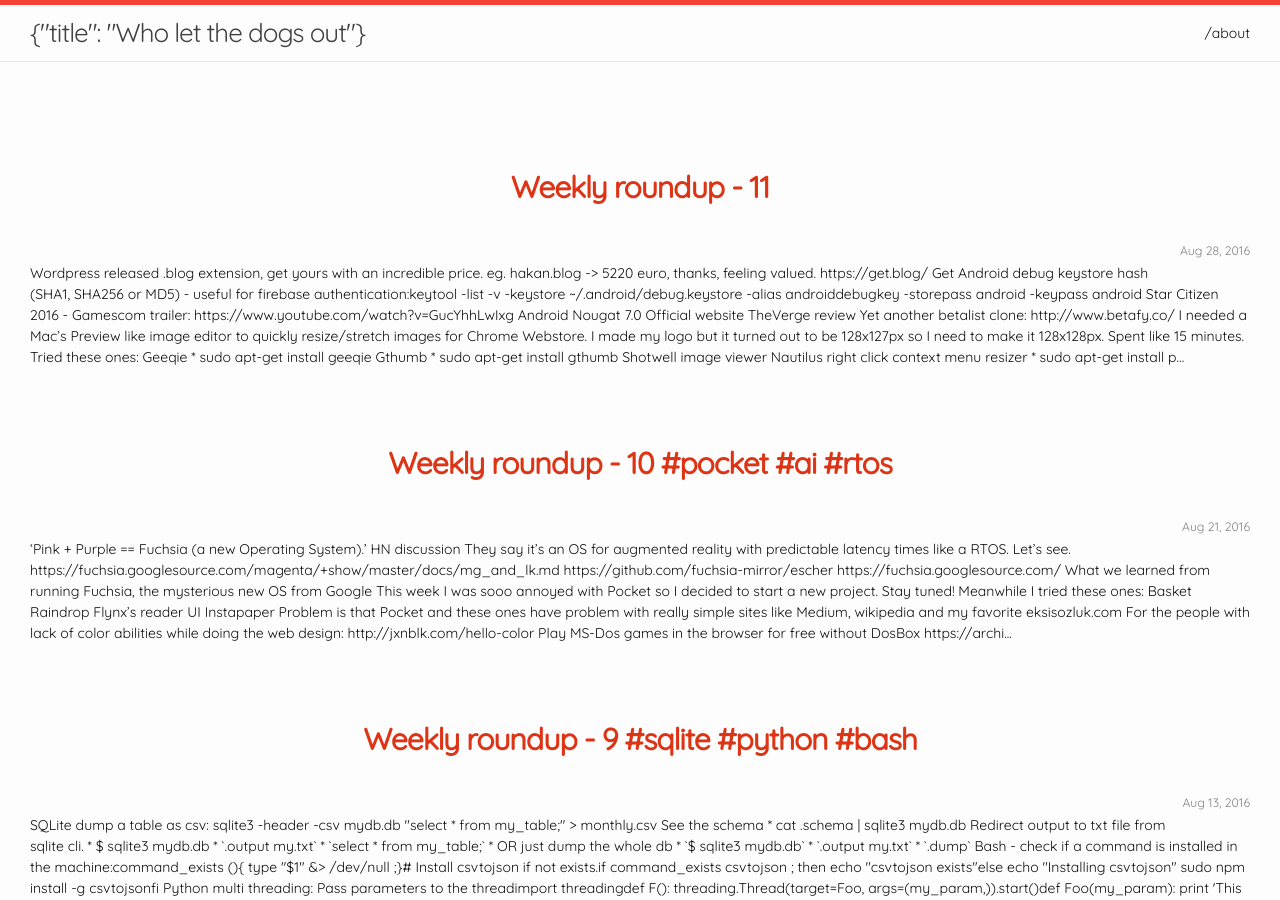
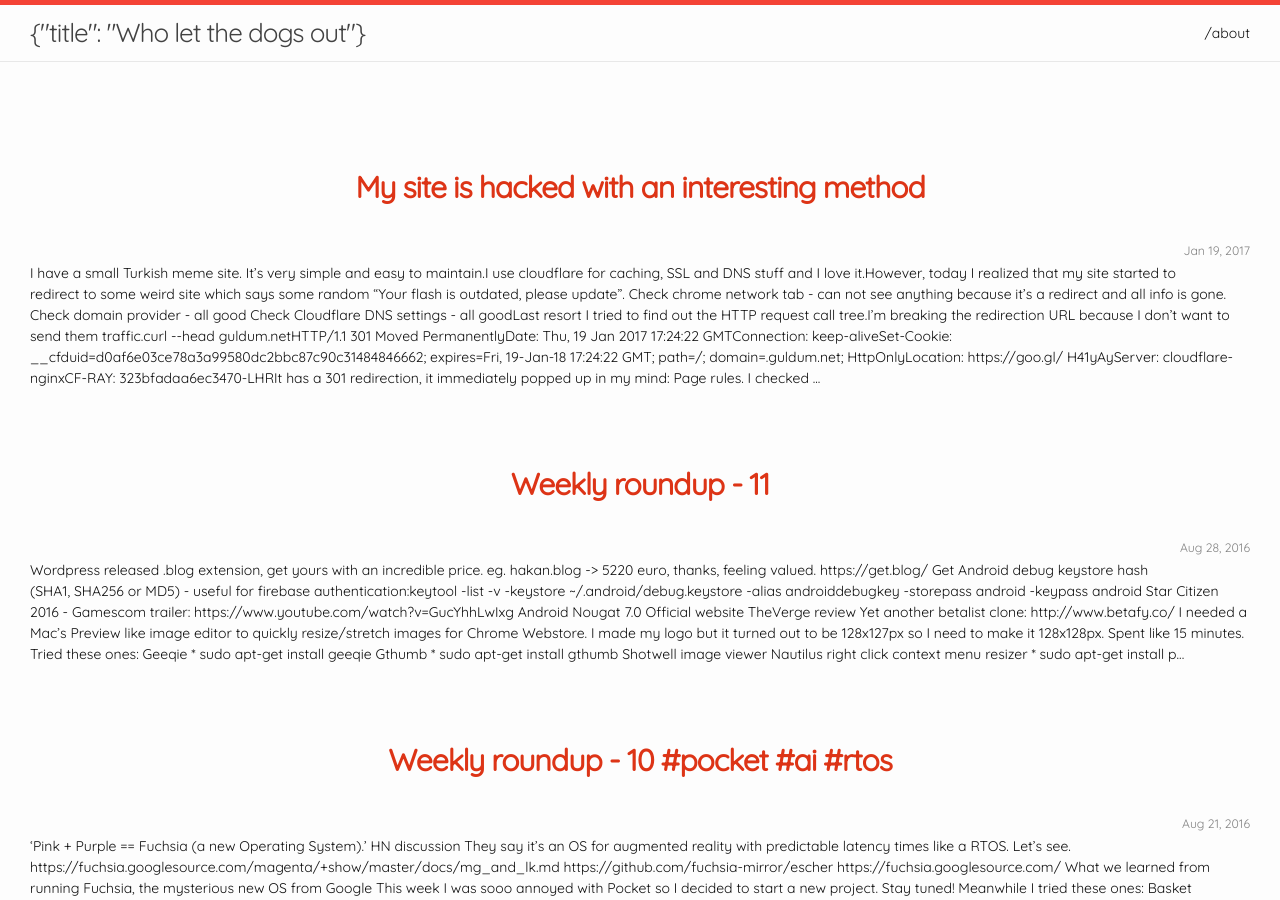
Before and after one commit to hakanu/blog, a Jekyll site: the page built from index.html, in a window 1280 px wide and 900 px high. Built offline with Jekyll 4.4.1, drawn with Linux system fonts in a browser that asks for light colours; the list of posts is cut into pages by our own code; some of the changed text lies outside the part shown.

Commit message:
Updated 2017-01-19-my-site-is-hacked-through-cloudflare-page-rules.md

````diff
--- a/_posts/2017-01-19-my-site-is-hacked-through-cloudflare-page-rules.md
+++ b/_posts/2017-01-19-my-site-is-hacked-through-cloudflare-page-rules.md
@@ -1,13 +1,13 @@
 ---
-published: false
+published: true
 layout: post
 category: dns
-title: My site is hacked through Cloudflare page rules
+title: 'My site is hacked with an interesting method '
 ---
 I have a small Turkish meme [site](http://guldum.net). It's very simple and easy to maintain.
 I use cloudflare for caching, SSL and DNS stuff and I love it.
 
-However, today I realized that my site started to redirect to some weird site which says
+However, today I realized that my site started to redirect to some weird site which says some random "Your flash is outdated, please update".
 
 * Check chrome network tab - can not see anything because it's a redirect and all info is gone.
 * Check domain provider - all good
@@ -15,8 +15,9 @@ However, today I realized that my site started to redirect to some weird site wh
 
 Last resort I tried to find out the HTTP request call tree.
 
-# I'm breaking the redirection URL because I don't want to send them traffic.
+I'm breaking the redirection URL because I don't want to send them traffic.
 
+```
 curl --head guldum.net
 HTTP/1.1 301 Moved Permanently
 Date: Thu, 19 Jan 2017 17:24:22 GMT
@@ -25,3 +26,16 @@ Set-Cookie: __cfduid=d0af6e03ce78a3a99580dc2bbc87c90c31484846662; expires=Fri, 1
 Location: https://goo.gl/ H41yAy
 Server: cloudflare-nginx
 CF-RAY: 323bfadaa6ec3470-LHR
+```
+
+It has a 301 redirection, it immediately popped up in my mind: Page rules. I checked my cloudflare account and it was there; somebody guessed my password, logged into my account and only changed my page rules to redirect to that goo.gl short URL which is disabled now thankfully.
+
+I filed a ticket to cloudflare immediately because it's hard to believe that hijacker just modified one domain's page rules given that I have a couple of domains managed from cloudflare dashboard.
+
+Meanwhile changed my password and API keys and enabled two factor authentication.
+
+Support was quick, they informed me that the hijacker only modified the page rules and recommended me to change my password and enable 2-factor authentication.
+
+One more tip, you can go to chrome's developer tools network tab and check "Disable cache" and reload the page. Otherwise Chrome wildly caches the 301 redirects. You may keep seeing the same goo.gl redirect for days unless you clean the cache. But this tiny trick fixes that as well.
+
+All good now thankfully, so long!
````
